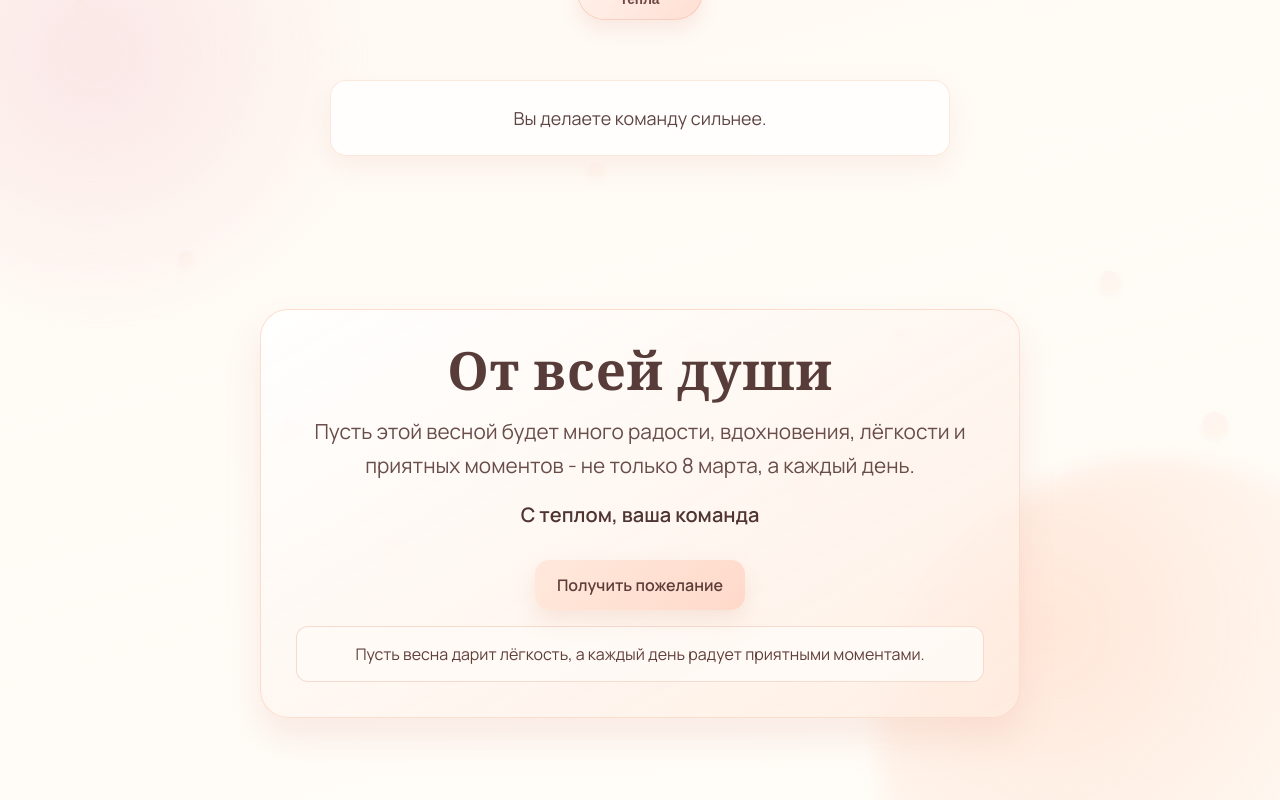
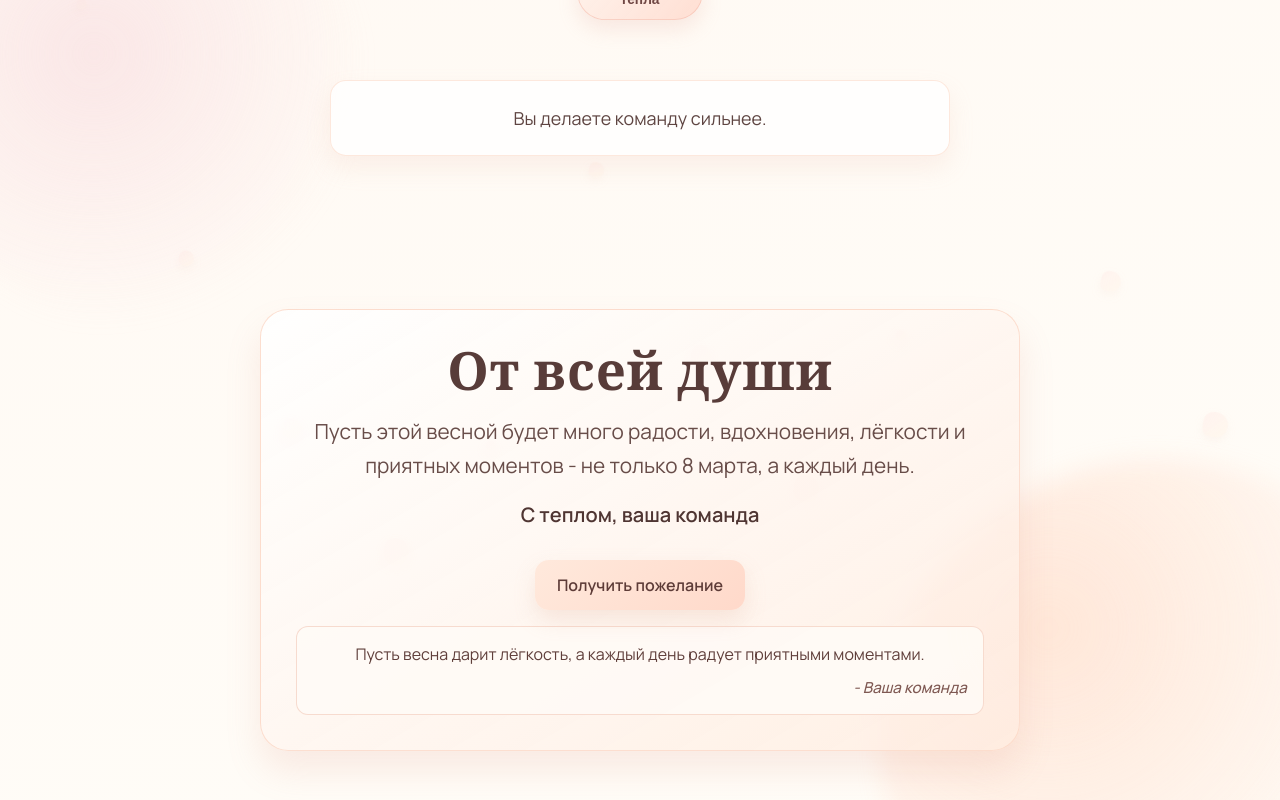
Before and after one commit to psameyko/site, a React (Vite) app: page / in a window 1280 px wide. Both pictures are taken after a click on the button "Получить пожелание". Shown: the part 1898-2698 px from the top of the page. Built offline with nearby package versions, Linux system fonts and the light colour scheme.

Commit message:
Add wish authors and style signature

```diff
--- a/src/components/FinalWish.jsx
+++ b/src/components/FinalWish.jsx
@@ -2,7 +2,7 @@ import { useState } from "react";
 
 function getRandomWish(wishes, previous) {
   if (!wishes.length) {
-    return "";
+    return null;
   }
   if (wishes.length === 1) {
     return wishes[0];
@@ -16,7 +16,7 @@ function getRandomWish(wishes, previous) {
 }
 
 function FinalWish({ title, wish, signature, buttonLabel, randomWishes }) {
-  const [currentWish, setCurrentWish] = useState(randomWishes[0] ?? "");
+  const [currentWish, setCurrentWish] = useState(randomWishes[0] ?? null);
   const [isVisible, setIsVisible] = useState(false);
 
   const handleGenerateWish = () => {
@@ -33,7 +33,12 @@ function FinalWish({ title, wish, signature, buttonLabel, randomWishes }) {
         <button className="button button--secondary" type="button" onClick={handleGenerateWish}>
           {buttonLabel}
         </button>
-        {isVisible && <p className="final-card__random">{currentWish}</p>}
+        {isVisible && currentWish && (
+          <div className="final-card__random">
+            <p className="final-card__random-text">{currentWish.text}</p>
+            <p className="final-card__random-author">- {currentWish.author}</p>
+          </div>
+        )}
       </div>
     </section>
   );
--- a/src/constants/content.js
+++ b/src/constants/content.js
@@ -71,10 +71,28 @@ export const FINAL_CONTENT = {
 };
 
 export const RANDOM_WISHES = [
-  "Пусть каждый день приносит поводы для улыбки.",
-  "Желаем вдохновения, гармонии и яркой весны.",
-  "Пусть рядом будут забота, тепло и радость.",
-  "Пусть сбываются мечты, даже самые тихие и личные.",
-  "Пусть в сердце всегда будет место для счастья и новых открытий.",
-  "Пусть весна дарит лёгкость, а каждый день радует приятными моментами."
+  {
+    text: "Пусть каждый день приносит поводы для улыбки.",
+    author: "Анна"
+  },
+  {
+    text: "Желаем вдохновения, гармонии и яркой весны.",
+    author: "Екатерина"
+  },
+  {
+    text: "Пусть рядом будут забота, тепло и радость.",
+    author: "Мария"
+  },
+  {
+    text: "Пусть сбываются мечты, даже самые тихие и личные.",
+    author: "Ольга"
+  },
+  {
+    text: "Пусть в сердце всегда будет место для счастья и новых открытий.",
+    author: "Наталья"
+  },
+  {
+    text: "Пусть весна дарит лёгкость, а каждый день радует приятными моментами.",
+    author: "Ваша команда"
+  }
 ];
--- a/src/styles.css
+++ b/src/styles.css
@@ -365,6 +365,19 @@ p {
   animation: fadeInUp 380ms ease;
 }
 
+.final-card__random-text {
+  margin: 0;
+}
+
+.final-card__random-author {
+  margin-top: 0.5rem;
+  text-align: right;
+  color: #7f5953;
+  font-size: 0.95rem;
+  font-style: italic;
+  font-weight: 500;
+}
+
 @keyframes floatUp {
   0% {
     transform: translateY(0) rotate(0deg);
```
